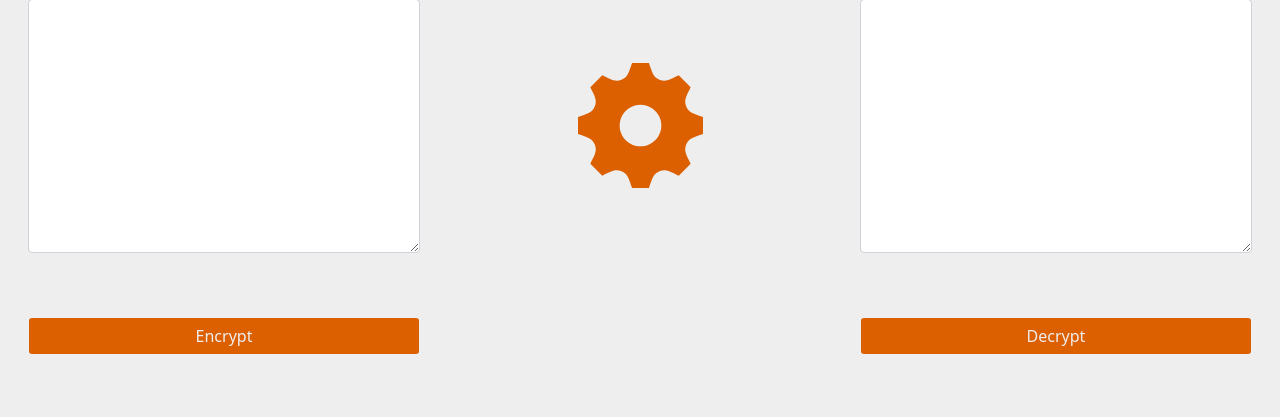
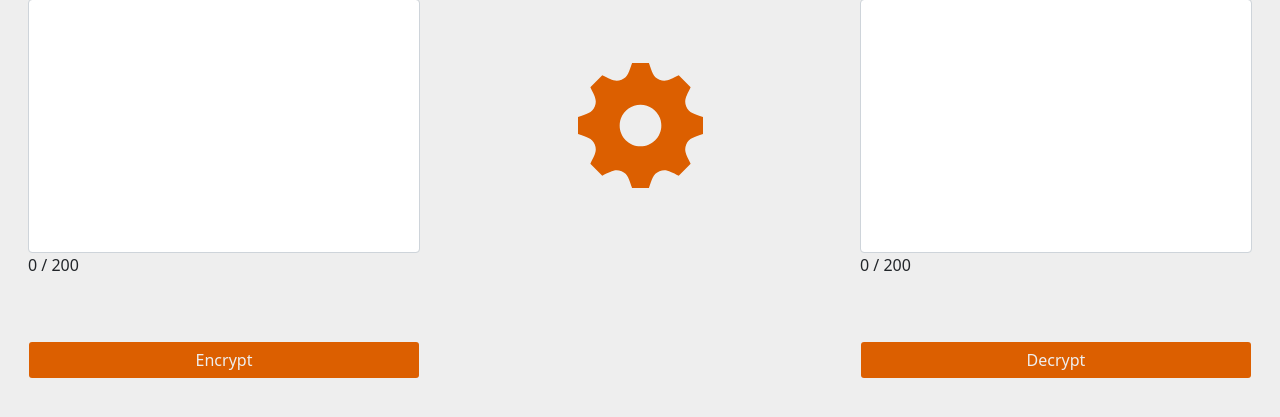
Before and after one commit to DatAmstrongest/Morsecription, a Flask app: page / in a window 1280 px wide. Shown: the part 138-555 px from the top of the page. Run offline with Flask 3, Linux system fonts and the light colour scheme.

Commit message:
Character counter is added to frontend

```diff
--- a/static/css/styles.css
+++ b/static/css/styles.css
@@ -8,7 +8,21 @@ nav {
 a {
   color: inherit;
 }
+textarea {
+    resize: none;
+}
 
+#Plaintext_count_message {
+  background-color: smoke;
+  margin-top: -20px;
+  margin-right: 5px;
+}
+
+#Ciphertext_count_message {
+  background-color: smoke;
+  margin-top: -20px;
+  margin-right: 5px;
+}
 .encrypt-btn{
   background-color: #dc5f00;
   color: #eeeeee;
--- a/static/js/index.js
+++ b/static/js/index.js
@@ -3,9 +3,27 @@ const SLEEP_TIME = 500
 // sleep time expects milliseconds
 function sleep (time) {
     return new Promise((resolve) => setTimeout(resolve, time));
-  }
+}
 
 $(document).ready(function() {
+    var text_max = 200;
+    $('#Ciphertext_count_message').html('0 / ' + text_max );
+    $('#Plaintext_count_message').html('0 / ' + text_max );
+
+    $('#PlaintextTextArea').keyup(function() {
+      var text_length = $('#PlaintextTextArea').val().length;
+      var text_remaining = text_max - text_length;
+
+      $('#Plaintext_count_message').html(text_length + ' / ' + text_max);
+    });
+
+    $('#CiphertextTextArea').keyup(function() {
+      var text_length = $('#CiphertextTextArea').val().length;
+      var text_remaining = text_max - text_length;
+
+      $('#Ciphertext_count_message').html(text_length + ' / ' + text_max);
+    });
+
     $('#encryptButton').click(function(){
         $("#gear").removeClass("rotate-img-left")
         $("#gear").addClass("rotate-img-right")
--- a/templates/header.html
+++ b/templates/header.html
@@ -29,5 +29,6 @@
   </head>
   <body>
     {% block body %} {% endblock %}
+    <script src="https://cdn.jsdelivr.net/npm/bootstrap@5.3.7/dist/js/bootstrap.bundle.min.js" integrity="sha384-ndDqU0Gzau9qJ1lfW4pNLlhNTkCfHzAVBReH9diLvGRem5+R9g2FzA8ZGN954O5Q" crossorigin="anonymous"></script>
   </body>
 </html>
--- a/templates/home.html
+++ b/templates/home.html
@@ -11,7 +11,9 @@
     id="{{ label }}TextArea"
     name="{{ label }}TextArea"
     rows="10"
+    maxlength=200
   ></textarea>
+  <span class="pull-right label label-default" id="{{ label }}_count_message"></span>
 {%- endmacro %}
 
 <div class="grid">
```
Also changed, not shown: templates/textInput.html (deleted, +0 -8 lines).
